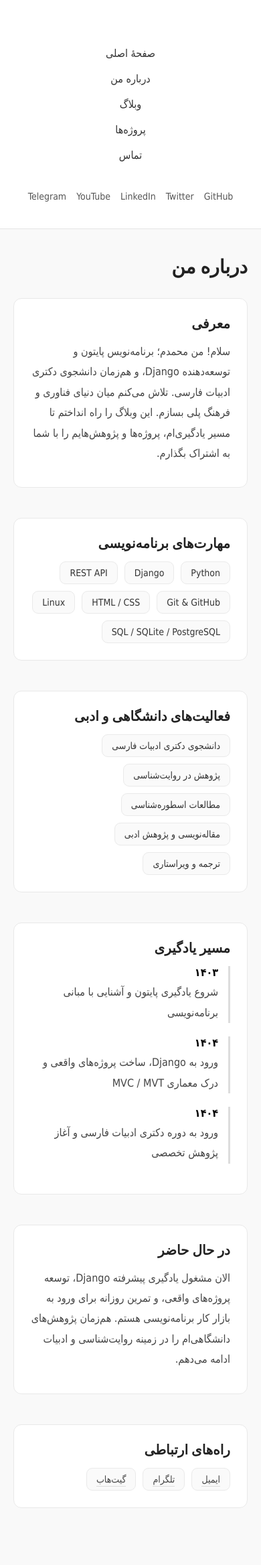
After one commit to MimSkywalker/My-Weblog, a Django app: template templates/home/about.html in a window 390 px wide. The commit adds this page. Shown: the whole page at 67% size. Run offline with Django 5.2, Linux system fonts and the light colour scheme; the template is opened without the code that fills it, so the values that code supplies are empty.

Commit message:
Add About & Contact pages, update sidebar links, improve CSS/JS structure
- Added new About page (about.html) with full structured sections including intro, skills, academic activities, timeline, and contact links.
- Implemented dedicated styles in about.css consistent with the home page design.
- Added Contact page (contact.html) with intro text, contact form, and link section.
- Created contact.css with full styling and textarea focus animation.
- Updated home.js:
  * Cleaned structure and removed duplicate DOMContentLoaded.
  * Added active link detection in sidebar using window.location.pathname.
  * Improved posts fade-in via IntersectionObserver.
  * Unified mobile menu toggle and scroll behavior.
- Updated sidebar links to use Django URL reversing instead of static anchors.
- Updated home app URLs: added about, contact, and projects routes.
- Fixed blog URL pattern in blog app.
- Improved pagination template structure and spacing.
 Updated homepage view: added User object to context and refactored paginator.
- Added new UI effects: animated underline for active sidebar links.
- Added general CSS improvements in home.css for better consistency across pages.

```diff
--- a/blog/urls.py
+++ b/blog/urls.py
@@ -5,5 +5,5 @@ from . import views
 
 app_name = 'blog'
 urlpatterns = [
-   path('', views.blog_view, name='blog')
+   path('/blog', views.blog_view, name='blog')
 ]
--- a/home/urls.py
+++ b/home/urls.py
@@ -5,5 +5,8 @@ from . import views
 
 app_name = 'home'
 urlpatterns = [
-   path("",views.homepage, name="homepage")
+   path("",views.homepage, name="homepage"),
+   path("about/",views.about_view, name="about"),
+   path("contact/",views.contact_view, name="contact"),
+   path("projects/",views.projects_view, name="projects"),
 ]
--- /dev/null
+++ b/static/home/css/about.css
@@ -0,0 +1,84 @@
+/* صفحه درباره */
+
+.page-title {
+  font-size: 28px;
+  font-weight: 700;
+  margin-bottom: 30px;
+}
+
+.about-section {
+  margin-bottom: 45px;
+  padding: 25px;
+  background: #fff;
+  border-radius: 12px;
+  border: 1px solid #e9e9e9;
+}
+
+.about-section h2 {
+  margin-bottom: 15px;
+  font-size: 20px;
+  font-weight: 700;
+  color: #222;
+}
+
+.about-section p {
+  line-height: 1.9;
+  color: #444;
+  margin-bottom: 10px;
+}
+
+
+
+.content a{
+  color:#444;
+  text-decoration:none;
+  border-bottom:1px solid #ddd;
+  padding-bottom:2px;
+  transition:color 0.25s ease, border-color 0.25s ease;
+}
+
+.content a:hover{
+  color:#000;
+  border-color:#000;
+}
+
+
+/* مهارت‌ها */
+.skills-list {
+  list-style: none;
+  display: flex;
+  flex-wrap: wrap;
+  gap: 10px;
+}
+
+.skills-list li {
+  background: #fafafa;
+  padding: 8px 14px;
+  border-radius: 9px;
+  border: 1px solid #eaeaea;
+  font-size: 14px;
+  color: #333;
+  transition: background 0.2s ease;
+}
+
+.skills-list li:hover {
+  background: #f0f0f0;
+}
+
+/* تایم‌لاین */
+.timeline-item {
+  margin-bottom: 20px;
+  border-right: 3px solid #ddd;
+  padding-right: 15px;
+}
+
+.timeline-item span {
+  font-weight: 700;
+  color: #000;
+  font-size: 16px;
+}
+
+.timeline-item p {
+  margin-top: 5px;
+  color: #444;
+}
--- a/static/home/css/home.css
+++ b/static/home/css/home.css
@@ -160,6 +160,35 @@ body{
   transform:translateX(-2px);
 }
 
+
+
+.sidebar-nav a {
+    position: relative;
+    padding-bottom: 4px;
+}
+
+.sidebar-nav a.active::after {
+    content: "";
+    position: absolute;
+    right: 0;
+    bottom: 0;
+    width: 100%;
+    height: 2px;
+    background: #222;
+    border-radius: 2px;
+    animation: underline 0.25s ease;
+}
+
+@keyframes underline {
+    from { width: 0; }
+    to { width: 100%; }
+}
+
+
+
+
+
+
 .socials{
   display:flex;
   justify-content:center;
--- /dev/null
+++ b/templates/home/about.html
@@ -0,0 +1,107 @@
+{% load static %}
+
+<!doctype html>
+<html lang="fa" dir="rtl" class="no-js">
+<head>
+    <meta charset="UTF-8">
+    <meta name="viewport" content="width=device-width, initial-scale=1.0">
+    <title>درباره من</title>
+
+    <link rel="stylesheet" href="{% static 'home/css/home.css' %}">
+    <link rel="stylesheet" href="{% static 'home/css/about.css' %}">
+</head>
+
+<body>
+
+<div class="layout">
+    <div class="left-space"></div>
+
+    <main class="content">
+
+        <h1 class="page-title">درباره من</h1>
+
+        <!-- 1) معرفی -->
+        <section class="about-section fade-in">
+            <h2>معرفی</h2>
+            <p>
+                سلام! من محمدم؛ برنامه‌نویس پایتون و توسعه‌دهنده Django، و هم‌زمان دانشجوی دکتری ادبیات فارسی.
+                تلاش می‌کنم میان دنیای فناوری و فرهنگ پلی بسازم. این وبلاگ را راه انداختم تا مسیر یادگیری‌ام،
+                پروژه‌ها و پژوهش‌هایم را با شما به اشتراک بگذارم.
+            </p>
+        </section>
+
+        <!-- 2) مهارت‌های برنامه‌نویسی -->
+        <section class="about-section fade-in">
+            <h2>مهارت‌های برنامه‌نویسی</h2>
+            <ul class="skills-list">
+                <li>Python</li>
+                <li>Django</li>
+                <li>REST API</li>
+                <li>Git & GitHub</li>
+                <li>HTML / CSS</li>
+                <li>Linux</li>
+                <li>SQL / SQLite / PostgreSQL</li>
+            </ul>
+        </section>
+
+        <!-- 3) فعالیت‌های دانشگاهی / ادبی -->
+        <section class="about-section fade-in">
+            <h2>فعالیت‌های دانشگاهی و ادبی</h2>
+            <ul class="skills-list">
+                <li>دانشجوی دکتری ادبیات فارسی</li>
+                <li>پژوهش در روایت‌شناسی</li>
+                <li>مطالعات اسطوره‌شناسی</li>
+                <li>مقاله‌نویسی و پژوهش ادبی</li>
+                <li>ترجمه و ویراستاری</li>
+            </ul>
+        </section>
+
+        <!-- 4) مسیر یادگیری -->
+        <section class="about-section fade-in">
+            <h2>مسیر یادگیری</h2>
+
+            <div class="timeline-item">
+                <span>۱۴۰۳</span>
+                <p>شروع یادگیری پایتون و آشنایی با مبانی برنامه‌نویسی</p>
+            </div>
+
+            <div class="timeline-item">
+                <span>۱۴۰۴</span>
+                <p>ورود به Django، ساخت پروژه‌های واقعی و درک معماری MVC / MVT</p>
+            </div>
+
+            <div class="timeline-item">
+                <span>۱۴۰۴</span>
+                <p>ورود به دوره دکتری ادبیات فارسی و آغاز پژوهش تخصصی</p>
+            </div>
+        </section>
+
+        <!-- 5) در حال حاضر -->
+        <section class="about-section fade-in">
+            <h2>در حال حاضر</h2>
+            <p>
+                الان مشغول یادگیری پیشرفته Django، توسعه پروژه‌های واقعی،
+                و تمرین روزانه برای ورود به بازار کار برنامه‌نویسی هستم.
+                هم‌زمان پژوهش‌های دانشگاهی‌ام را در زمینه روایت‌شناسی و ادبیات ادامه می‌دهم.
+            </p>
+        </section>
+
+        <!-- 6) تماس -->
+        <section class="about-section fade-in">
+            <h2>راه‌های ارتباطی</h2>
+
+            <ul class="skills-list">
+                <li><a href="mailto:mdmdnezhad@gmail.com">ایمیل</a></li>
+                <li><a href="https://t.me/username">تلگرام</a></li>
+                <li><a href="#">گیت‌هاب</a></li>
+            </ul>
+        </section>
+
+    </main>
+
+    {% include "home/includes/sidebar.html" %}
+</div>
+
+<script src="{% static 'home/js/home.js' %}" defer></script>
+</body>
+</html>
--- a/templates/home/includes/pagination.html
+++ b/templates/home/includes/pagination.html
@@ -1,7 +1,8 @@
   {% load static %}
 
+
   <div class="page-numbers">
-
+ {% if page_obj.paginator.num_pages > 1 %}
   {# صفحه اول همیشه نمایش داده شود #}
   {% if page_obj.number > 3 %}
     <a class="page-number" href="?page=1">1</a>
@@ -32,5 +33,5 @@
       {{ page_obj.paginator.num_pages }}
     </a>
   {% endif %}
-
+  {% endif %}
 </div>
--- a/templates/home/includes/sidebar.html
+++ b/templates/home/includes/sidebar.html
@@ -14,10 +14,11 @@
         <nav>
 
             <ul class="sidebar-nav">
-              <li><a href="#">درباره من</a></li>
-              <li><a href="#">وبلاگ</a></li>
-              <li><a href="#">پروژه‌ها</a></li>
-              <li><a href="#">تماس</a></li>
+            <li><a href="{% url 'home:homepage' %}">صفحۀ اصلی</a></li>
+              <li><a href="{% url 'home:about' %}">درباره من</a></li>
+              <li><a href="{% url 'blog:blog' %}">وبلاگ</a></li>
+              <li><a href="{% url 'home:projects' %}">پروژه‌ها</a></li>
+              <li><a href="{% url 'home:contact' %}">تماس</a></li>
             </ul>
 
         </nav>
```
Also changed, not shown: home/views.py (+19 -5 lines), static/home/css/contact.css (added, +84 -0 lines), static/home/js/home.js (+66 -55 lines), templates/home/contact.html (added, +61 -0 lines), templates/home/projects.html (added, +33 -0 lines).
